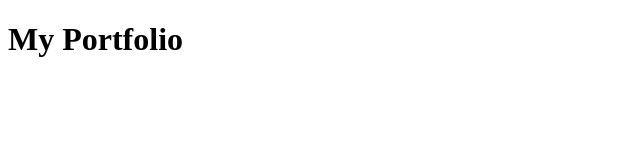
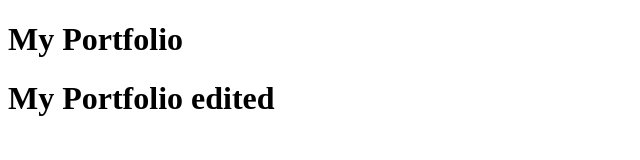
Before and after one commit to San-tiago/San-tiago.github.io, a plain HTML site: page index.html in a window 1280 px wide. Shown: the whole page, without its empty margins (0-640 px from the left). Drawn offline with Linux system fonts and the light colour scheme.

Commit message:
trying edit

```diff
--- a/index.html
+++ b/index.html
@@ -8,6 +8,7 @@
 </head>
 <body>
 <h1>My Portfolio</h1>
+<h1>My Portfolio edited</h1>
 
 </body>
 </html>
```
